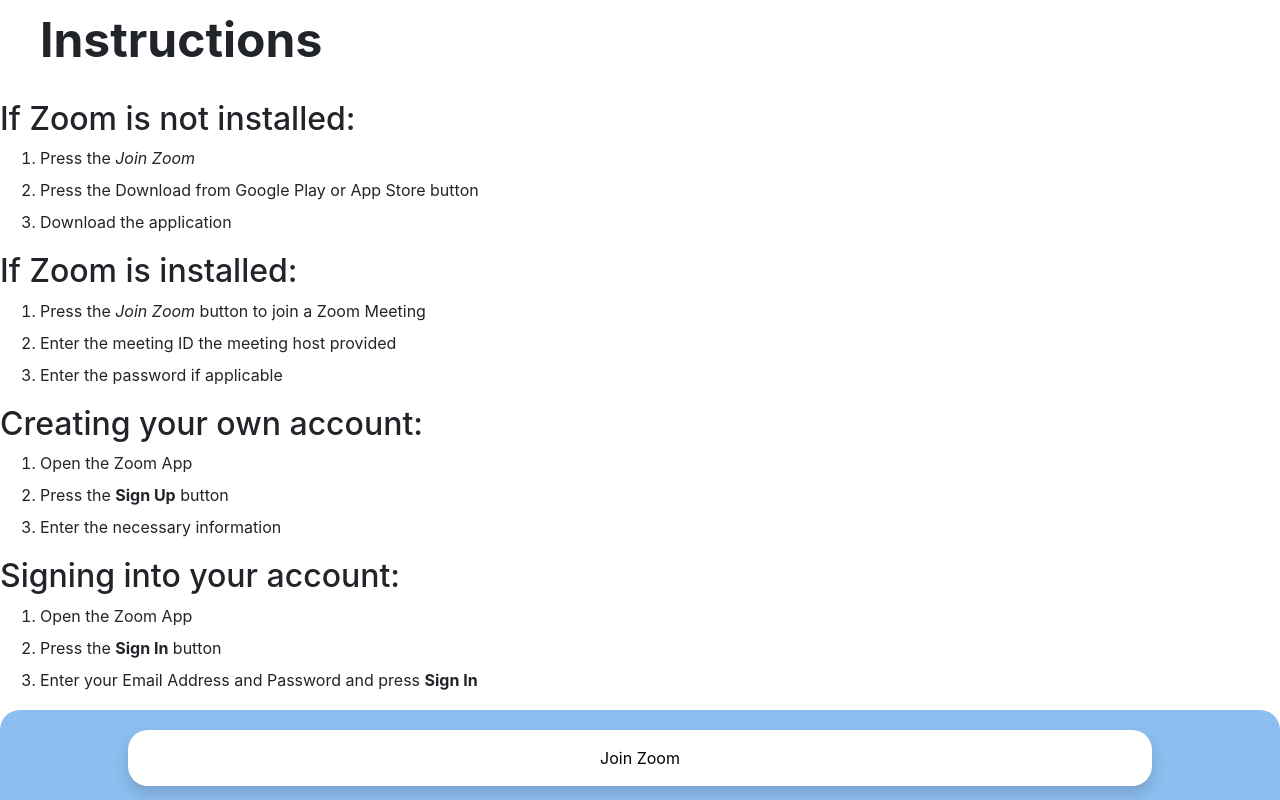
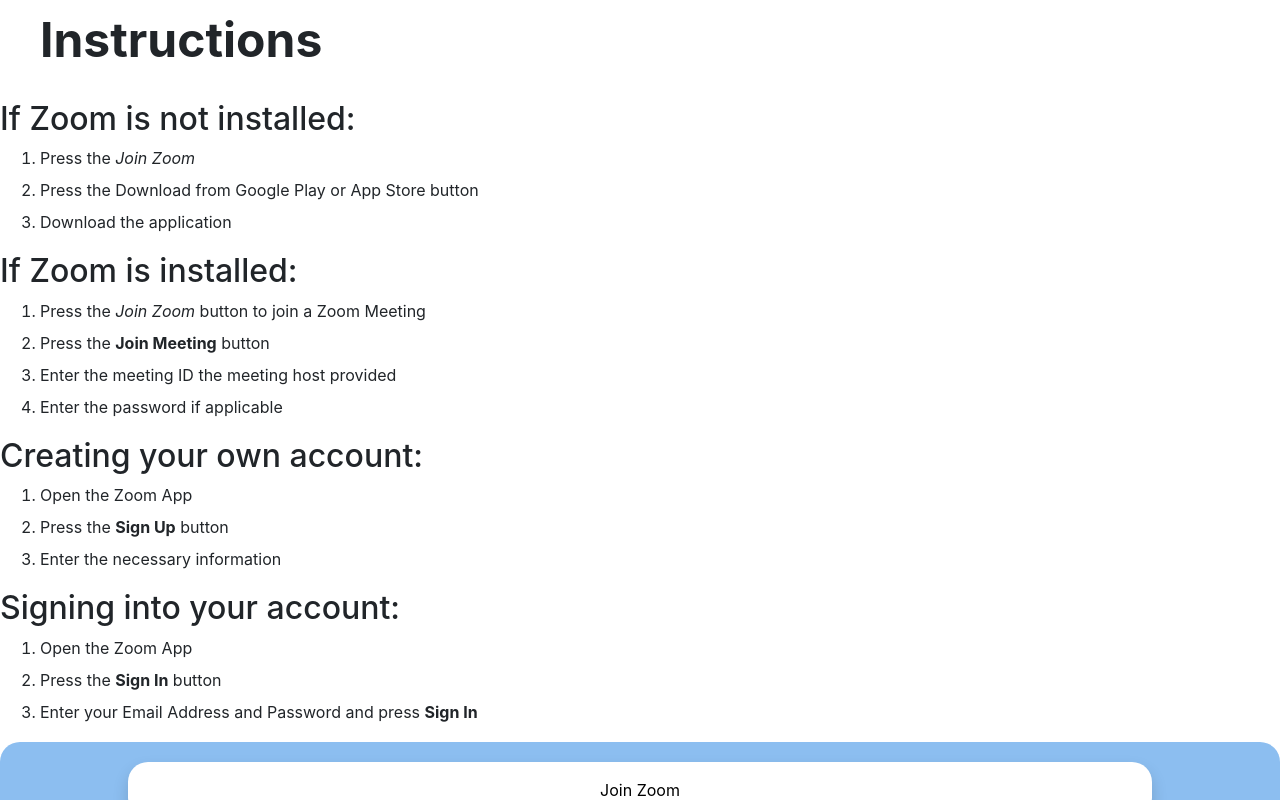
Before and after one commit to csc301-fall-2020/team-project-20-family-service-toronto, a React (Create React App) app in the folder deliverable-4/app/: page /Zoom in a window 1280 px wide. Shown: the top 800 px of the page. Built offline with nearby package versions, Linux system fonts and the light colour scheme.

Commit message:
Updating zoom link

```diff
--- a/deliverable-4/app/src/components/Zoom/Zoom.js
+++ b/deliverable-4/app/src/components/Zoom/Zoom.js
@@ -17,6 +17,7 @@
                 <h2>If Zoom is installed:</h2>
                 <ol>
                   <li>Press the <i>Join Zoom</i> button to join a Zoom Meeting</li>
+                  <li>Press the <b>Join Meeting</b> button</li>
                   <li>Enter the meeting ID the meeting host provided</li>
                   <li>Enter the password if applicable</li>
                 </ol>
@@ -37,7 +38,7 @@
                 <div id="instructions-buttons">
 				          <button className="button shadow p-3 mb-5 bg-white rounded"
                           id="zoomjoin-app-button"
-                          onClick={() => window.open('zoomus://zoom.us/join', '_self')}
+                          onClick={() => window.open('join.zoom.us', '_self')}
                           type="submit">Join Zoom</button>
                   <button className="button shadow p-3 mb-5 bg-white rounded"
                           id="to-main-button"
```
